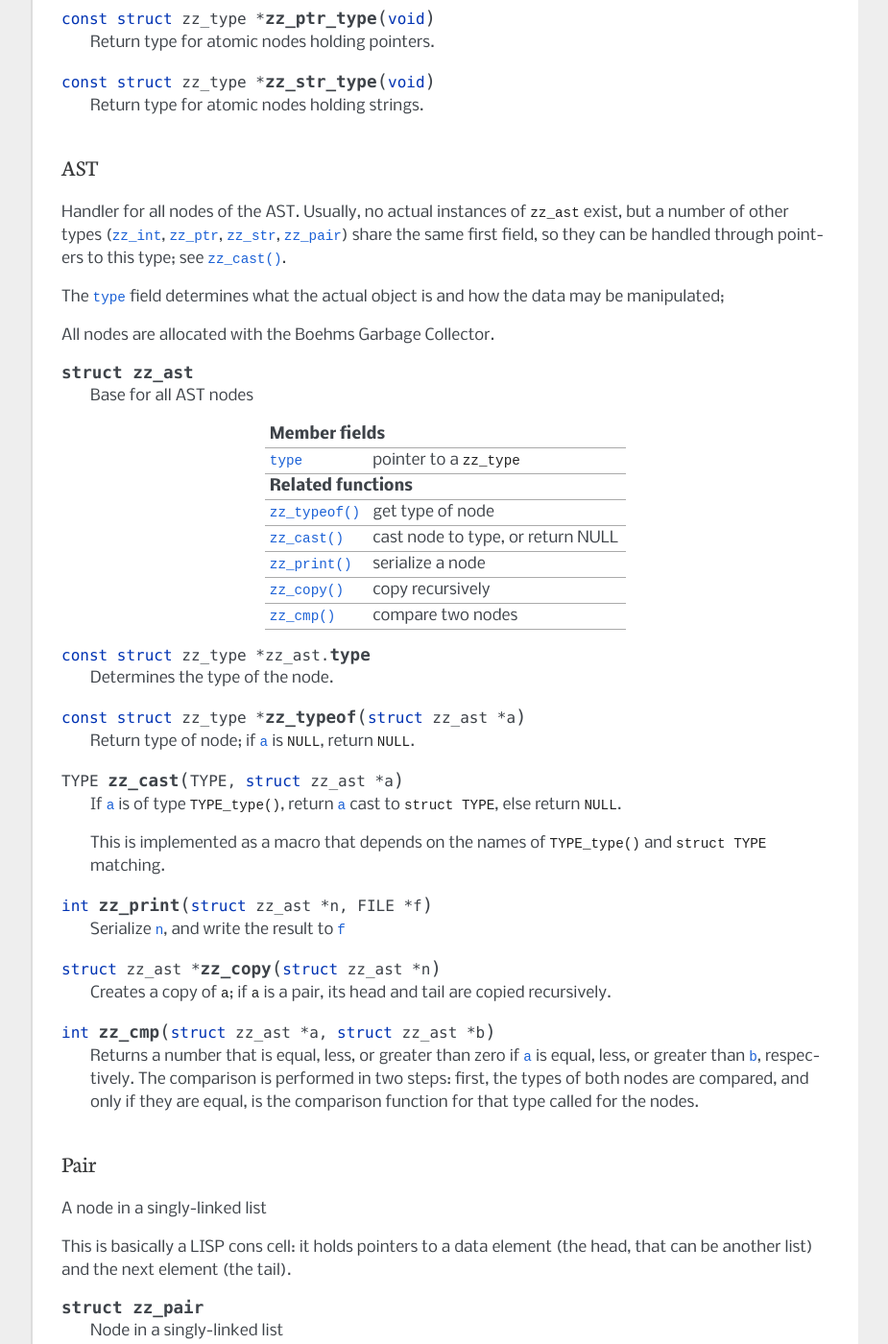
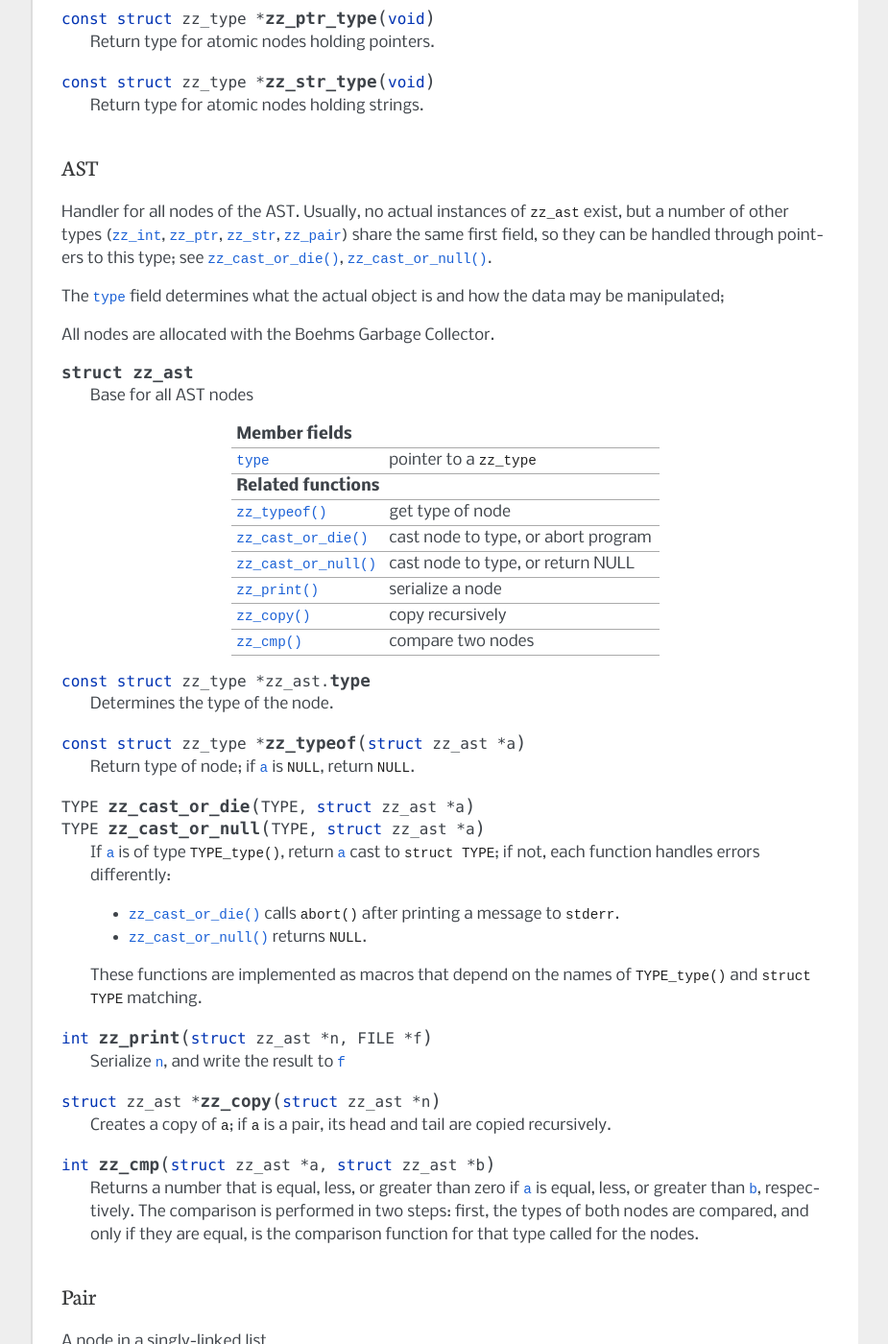
Before and after one commit to quirkyquixote/zebu2, a Sphinx documentation site: the page built from doc/apidoc.rst, in a window 1280 px wide and 1400 px high, scrolled down 988 px. Shown: the whole window at 96% size, without its empty margins (198-1123 px from the left). Built offline with Sphinx 7.4.7, drawn with Linux system fonts in a browser that asks for light colours.

Commit message:
zz_cast() renamed zz_cast_or_null(), add zz_cast_or_die()

```diff
--- a/doc/apidoc.rst
+++ b/doc/apidoc.rst
@@ -70,7 +70,8 @@ AST
 Handler for all nodes of the AST. Usually, no actual instances of
 :type:`zz_ast` exist, but a number of other types (:type:`zz_int`,
 :type:`zz_ptr`, :type:`zz_str`, :type:`zz_pair`) share the same first field, so
-they can be handled through pointers to this type; see :func:`zz_cast()`.
+they can be handled through pointers to this type; see :func:`zz_cast_or_die()`,
+:func:`zz_cast_or_null()`.
 
 The :member:`~zz_ast.type` field determines what the actual object is and how
 the data may be manipulated;
@@ -89,7 +90,8 @@ All nodes are allocated with the Boehms Garbage Collector.
 **Related functions**
 ---------------------------------------------------------------------------
 :func:`zz_typeof()`          get type of node
-:func:`zz_cast()`            cast node to type, or return NULL
+:func:`zz_cast_or_die()`     cast node to type, or abort program
+:func:`zz_cast_or_null()`    cast node to type, or return NULL
 :func:`zz_print()`           serialize a node
 :func:`zz_copy()`            copy recursively
 :func:`zz_cmp()`             compare two nodes
@@ -103,12 +105,18 @@ All nodes are allocated with the Boehms Garbage Collector.
 
    Return type of node; if :data:`a` is :data:`NULL`, return :data:`NULL`.
 
-.. function:: TYPE zz_cast(TYPE, struct zz_ast* a)
+.. function:: TYPE zz_cast_or_die(TYPE, struct zz_ast* a)
+              TYPE zz_cast_or_null(TYPE, struct zz_ast* a)
 
    If :data:`a` is of type :func:`TYPE_type()`, return :data:`a` cast to
-   :type:`struct TYPE`, else return :data:`NULL`.
+   :type:`struct TYPE`; if not, each function handles errors differently:
 
-   This is implemented as a macro that depends on the names of
+   - :func:`zz_cast_or_die()` calls :func:`abort()` after printing a message to
+     :data:`stderr`.
+
+   - :func:`zz_cast_or_null()` returns :data:`NULL`.
+
+   These functions are implemented as macros that depend on the names of
    :func:`TYPE_type()` and :type:`struct TYPE` matching.
 
 .. function:: int zz_print(struct zz_ast* n, FILE* f)
```
Also changed, not shown: 10 other files.
